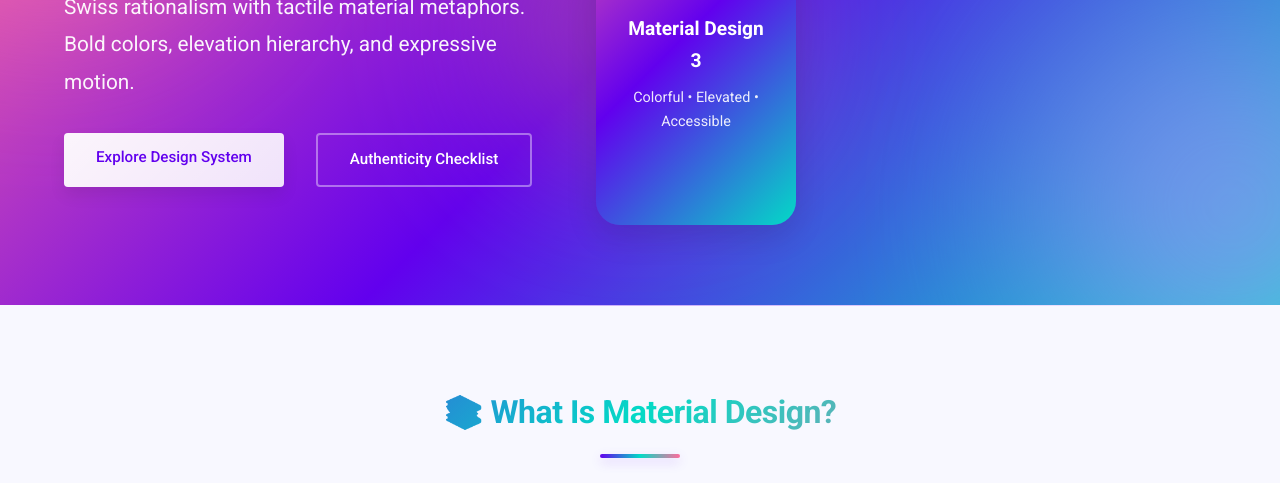
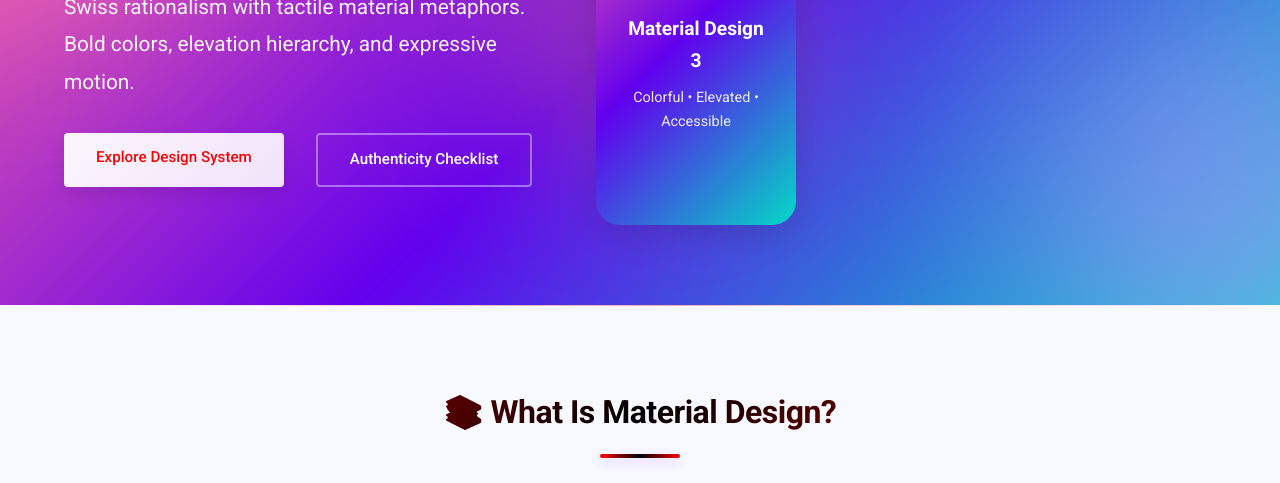
Before and after one commit to AnabhayanA/IS117-Final-Project, a website: page docs/design_style/index.html in a window 1280 px wide. Shown: the part 317-800 px from the top of the page. Drawn offline with Linux system fonts and the light colour scheme.

Commit message:
Transform design style site to Whole Lotta Red color scheme - replace purple/teal with red/black

```diff
--- a/docs/design_style/styles/design-style.css
+++ b/docs/design_style/styles/design-style.css
@@ -19,23 +19,23 @@
   --space-3: calc(var(--unit) * 2);  /* 16px */
   --space-4: calc(var(--unit) * 3);  /* 24px */
   --space-5: calc(var(--unit) * 4);  /* 32px */
-  --color-primary: #6200EE;
-  --color-primary-dark: #3700b3;
-  --color-primary-light: #8c45ff;
-  --color-secondary: #03DAC6;
-  --color-secondary-light: #66fff9;
-  --color-accent: #FF6B9D;
-  --color-accent-light: #FF9CBE;
-  --color-tertiary: #FFB703;
-  --color-info: #0077B6;
-  --surface: #FFFFFF;
-  --surface-dark: #F3E5FF;
-  --surface-accent: #E0F7FA;
-  --surface-warm: #FFF3E0;
-  --background: #F5F5F7;
-  --background-gradient: linear-gradient(135deg, #F5F5F7 0%, #E8F5E9 100%);
-  --text: #1F1F1F;
-  --text-secondary: #555555;
+  --color-primary: #ff0000;
+  --color-primary-dark: #cc0000;
+  --color-primary-light: #ff4444;
+  --color-secondary: #000000;
+  --color-secondary-light: #1a0000;
+  --color-accent: #ff0000;
+  --color-accent-light: #ff4444;
+  --color-tertiary: #cc0000;
+  --color-info: #ff0000;
+  --surface: #000000;
+  --surface-dark: #1a0000;
+  --surface-accent: #2a0000;
+  --surface-warm: #1a0000;
+  --background: #000000;
+  --background-gradient: linear-gradient(135deg, #000000 0%, #1a0000 100%);
+  --text: #ffffff;
+  --text-secondary: #cccccc;
 
   /* legacy aliases (kept for combined CSS compatibility) */
   --primary: var(--color-primary);
```
